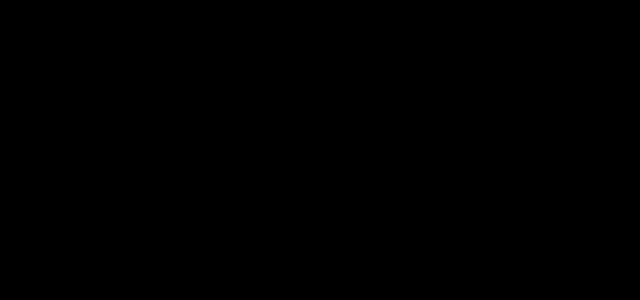
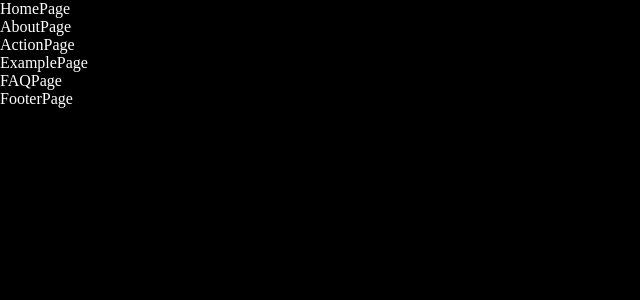
Before and after one commit to iftekar2/YouTubeClone, a React (Vite) app: page / in a window 1280 px wide. Shown: the top 300 px of the page, without its empty margins (0-640 px from the left). Built offline with nearby package versions, Linux system fonts and the light colour scheme.

Commit message:
Creating all the JSX files that I will need

```diff
--- /dev/null
+++ b/components/AboutPage.jsx
@@ -0,0 +1,7 @@
+import React from "react";
+
+function AboutPage() {
+  return <div>AboutPage</div>;
+}
+
+export default AboutPage;
--- /dev/null
+++ b/components/ActionPage.jsx
@@ -0,0 +1,7 @@
+import React from "react";
+
+function ActionPage() {
+  return <div>ActionPage</div>;
+}
+
+export default ActionPage;
--- /dev/null
+++ b/components/ExamplePage.jsx
@@ -0,0 +1,7 @@
+import React from "react";
+
+function ExamplePage() {
+  return <div>ExamplePage</div>;
+}
+
+export default ExamplePage;
--- /dev/null
+++ b/components/FAQPage.jsx
@@ -0,0 +1,7 @@
+import React from "react";
+
+function FAQPage() {
+  return <div>FAQPage</div>;
+}
+
+export default FAQPage;
--- /dev/null
+++ b/components/FooterPage.jsx
@@ -0,0 +1,7 @@
+import React from "react";
+
+function FooterPage() {
+  return <div>FooterPage</div>;
+}
+
+export default FooterPage;
--- /dev/null
+++ b/components/HomePage.jsx
@@ -0,0 +1,7 @@
+import React from "react";
+
+function HomePage() {
+  return <div>HomePage</div>;
+}
+
+export default HomePage;
--- a/components/Style.css
+++ b/components/Style.css
@@ -3,4 +3,5 @@ body {
   margin: 0;
   padding: 0;
   background-color: black;
+  color: white;
 }
--- a/src/App.jsx
+++ b/src/App.jsx
@@ -1,8 +1,23 @@
 import React from "react";
 import "../components/Style.css";
+import HomePage from "../components/HomePage";
+import AboutPage from "../components/AboutPage";
+import ActionPage from "../components/ActionPage";
+import ExamplePage from "../components/ExamplePage";
+import FAQPage from "../components/FAQPage";
+import FooterPage from "../components/FooterPage";
 
 function App() {
-  return <div className="mainPage"></div>;
+  return (
+    <div className="mainPage">
+      <HomePage />
+      <AboutPage />
+      <ActionPage />
+      <ExamplePage />
+      <FAQPage />
+      <FooterPage />
+    </div>
+  );
 }
 
 export default App;
```
